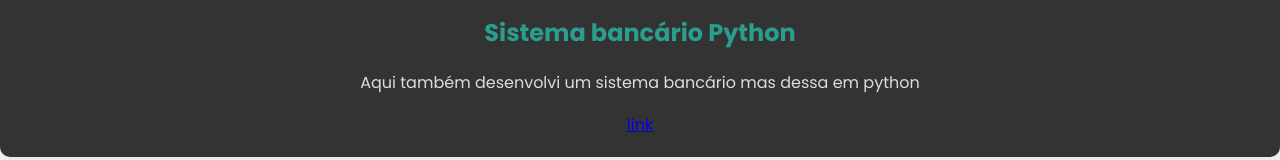
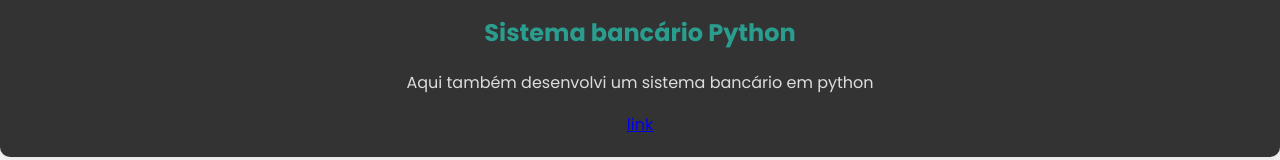
Before and after one commit to Fabricio-bg/Portif-lio-, a plain HTML site: page projects.html in a window 1280 px wide. Shown: the part 572-732 px from the top of the page. Drawn offline with Linux system fonts and the light colour scheme.

Commit message:
Update projects.html

```diff
--- a/projects.html
+++ b/projects.html
@@ -15,7 +15,7 @@
     <div class="project">
         <h2>Cadastro de animais em java </h2><p>Projeto no qual aprofundei minhas práticas em Java com orientação a objetos, desenvolvendo classes de animais, implementando herança e atribuições específicas para cada categoria.</p><a href="https://github.com/Fabricio-bg/Java-Projects/tree/main/Facens%20Java/Animal/Animal/src">link</a></li>
         <h2>Sistema bancário Java</h2><p>Projeto onde desenvolvi um sistema bancário em Java.</p><a href="https://github.com/Fabricio-bg/Java-Projects/tree/main/Facens%20Java/Banco/src">link</a></li>
-        <h2>Sistema bancário Python</h2><p>Aqui também desenvolvi um sistema bancário mas dessa em python</p><a href="https://github.com/Fabricio-bg/Exercicios-python/blob/main/sistemBancario.py">link</a></li>
+        <h2>Sistema bancário Python</h2><p>Aqui também desenvolvi um sistema bancário em python</p><a href="https://github.com/Fabricio-bg/Exercicios-python/blob/main/sistemBancario.py">link</a></li>
     </div>
     <br>
     <footer>
```
